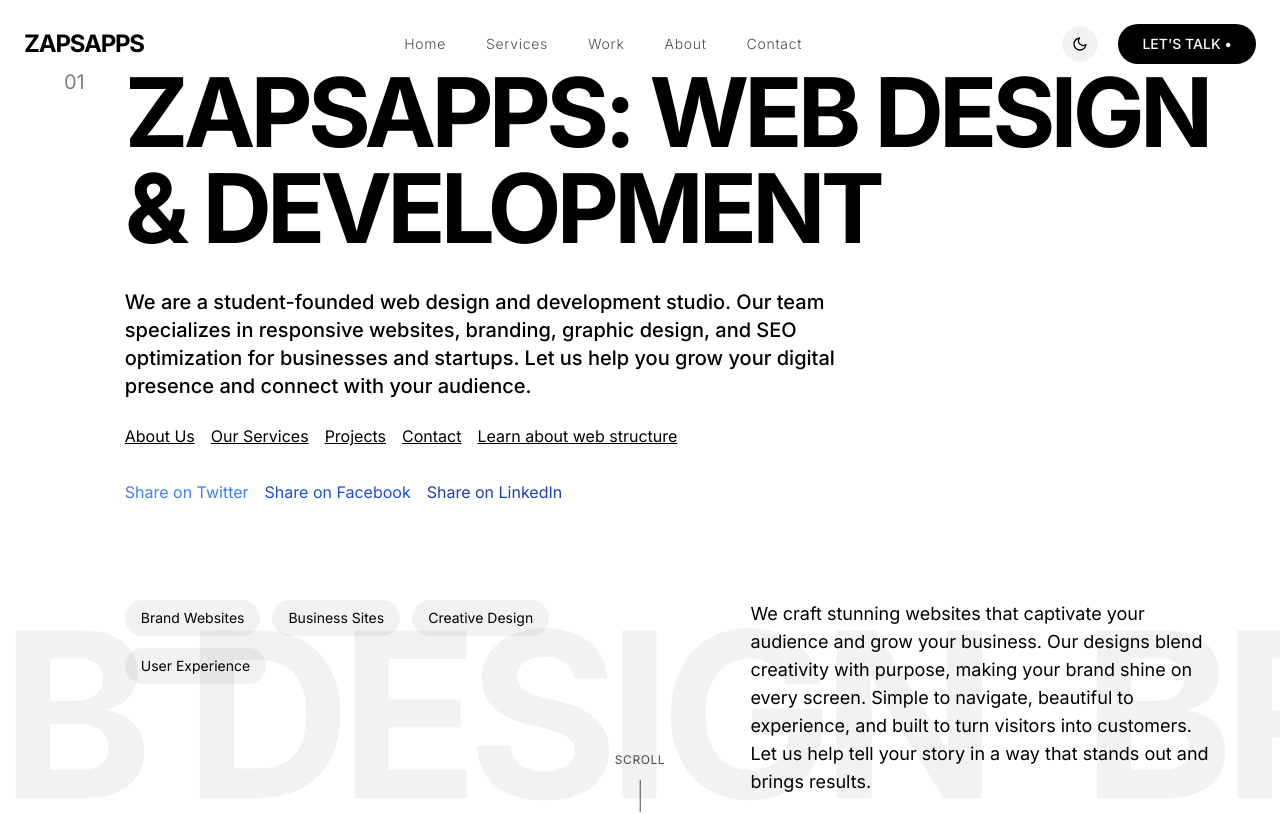
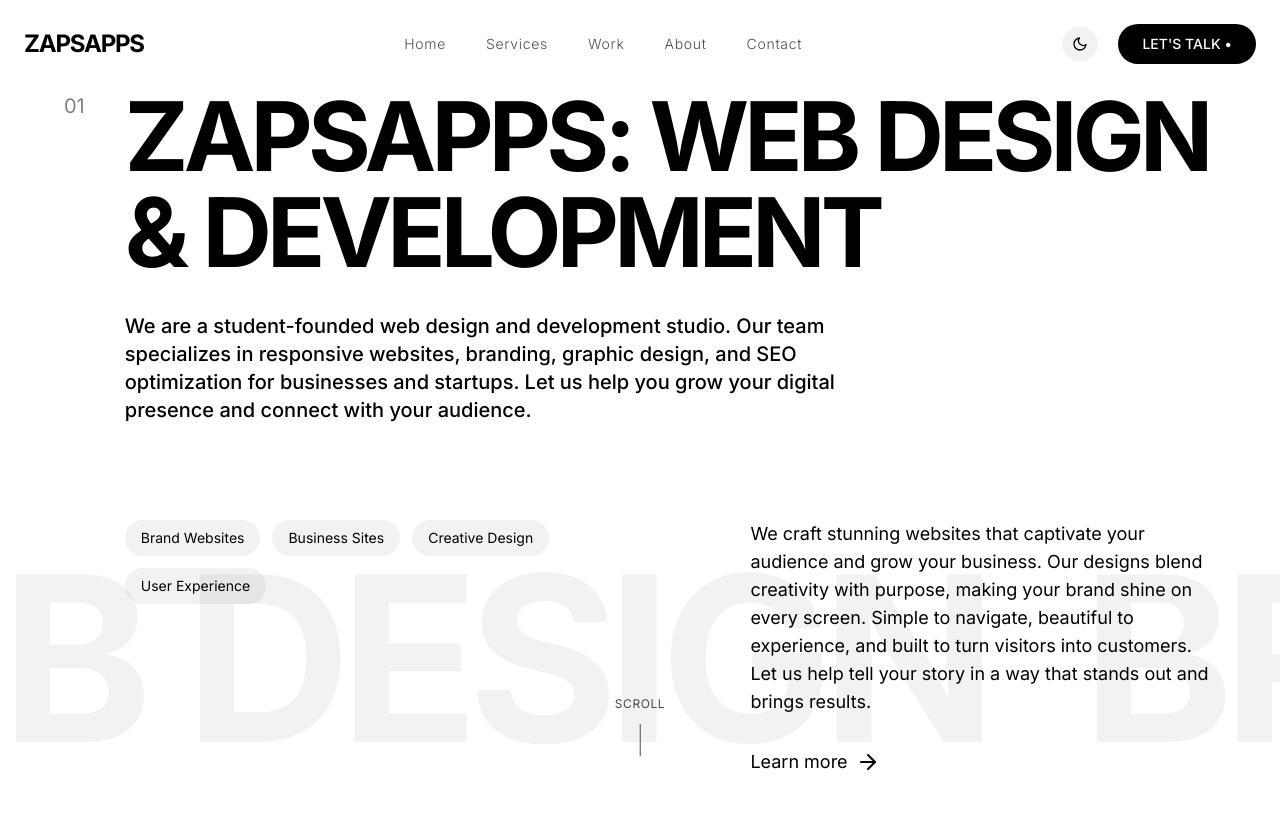
Before and after one commit to zapsappsfiles/zapsappsmain, a React (Create React App) app: page / in a window 1280 px wide. Shown: the top 814 px of the page. Built offline with nearby package versions, Linux system fonts and the light colour scheme.

Commit message:
fix(hero): remove navigation and social share links for cleaner hero section

```diff
--- a/src/components/sections/Hero.tsx
+++ b/src/components/sections/Hero.tsx
@@ -145,18 +145,6 @@ const Hero: React.FC = () => {
             <p className="text-lg md:text-xl font-medium mb-6 max-w-3xl">
               We are a student-founded web design and development studio. Our team specializes in responsive websites, branding, graphic design, and SEO optimization for businesses and startups. Let us help you grow your digital presence and connect with your audience.
             </p>
-            <div className="flex flex-wrap gap-4 mb-8">
-              <a href="#about" className="underline text-accent hover:text-accent-dark">About Us</a>
-              <a href="#services" className="underline text-accent hover:text-accent-dark">Our Services</a>
-              <a href="#work" className="underline text-accent hover:text-accent-dark">Projects</a>
-              <a href="#contact" className="underline text-accent hover:text-accent-dark">Contact</a>
-              <a href="https://developer.mozilla.org/en-US/docs/Learn/HTML/Introduction_to_HTML/Document_and_website_structure" target="_blank" rel="noopener noreferrer" className="underline text-accent hover:text-accent-dark">Learn about web structure</a>
-            </div>
-            <div className="flex gap-4 mb-8">
-              <a href="https://twitter.com/intent/tweet?url=https://zapsapps.com&text=Check%20out%20ZapsApps!" target="_blank" rel="noopener noreferrer" className="text-blue-500 hover:underline">Share on Twitter</a>
-              <a href="https://www.facebook.com/sharer/sharer.php?u=https://zapsapps.com" target="_blank" rel="noopener noreferrer" className="text-blue-700 hover:underline">Share on Facebook</a>
-              <a href="https://www.linkedin.com/shareArticle?mini=true&url=https://zapsapps.com" target="_blank" rel="noopener noreferrer" className="text-blue-800 hover:underline">Share on LinkedIn</a>
-            </div>
 
             <div className="flex flex-col md:flex-row gap-12 md:gap-20 mt-24">
               {/* Service tags */}
```
